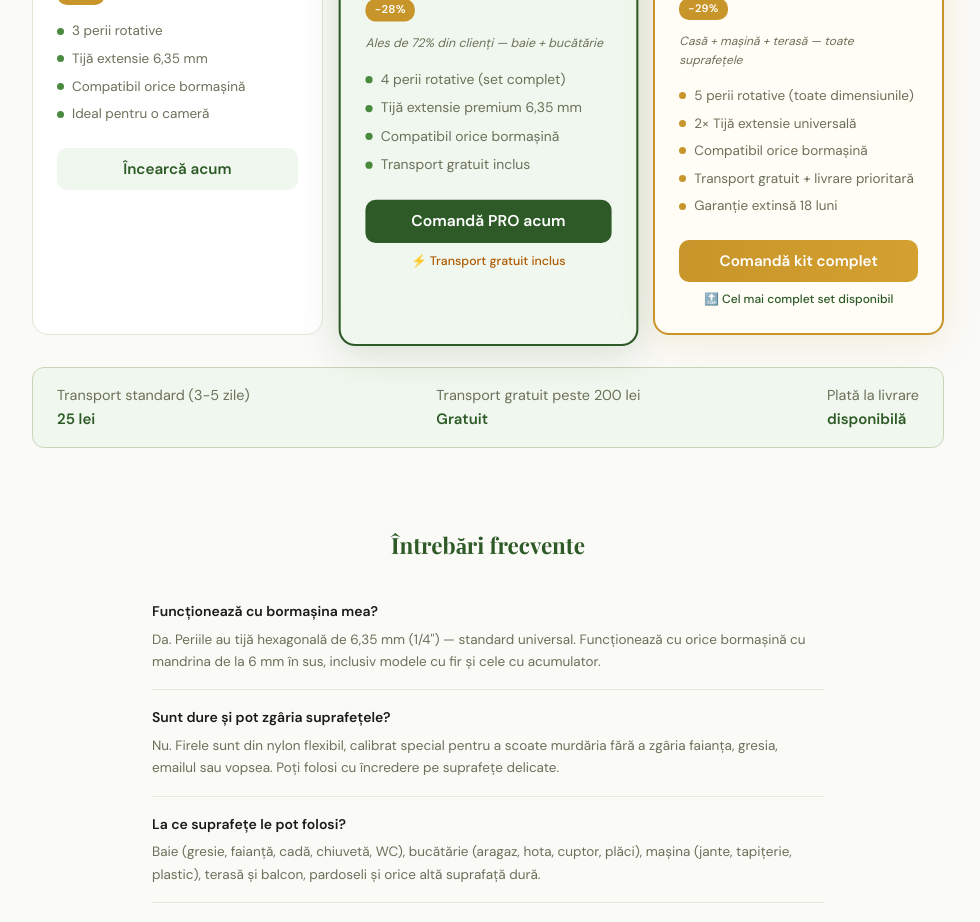
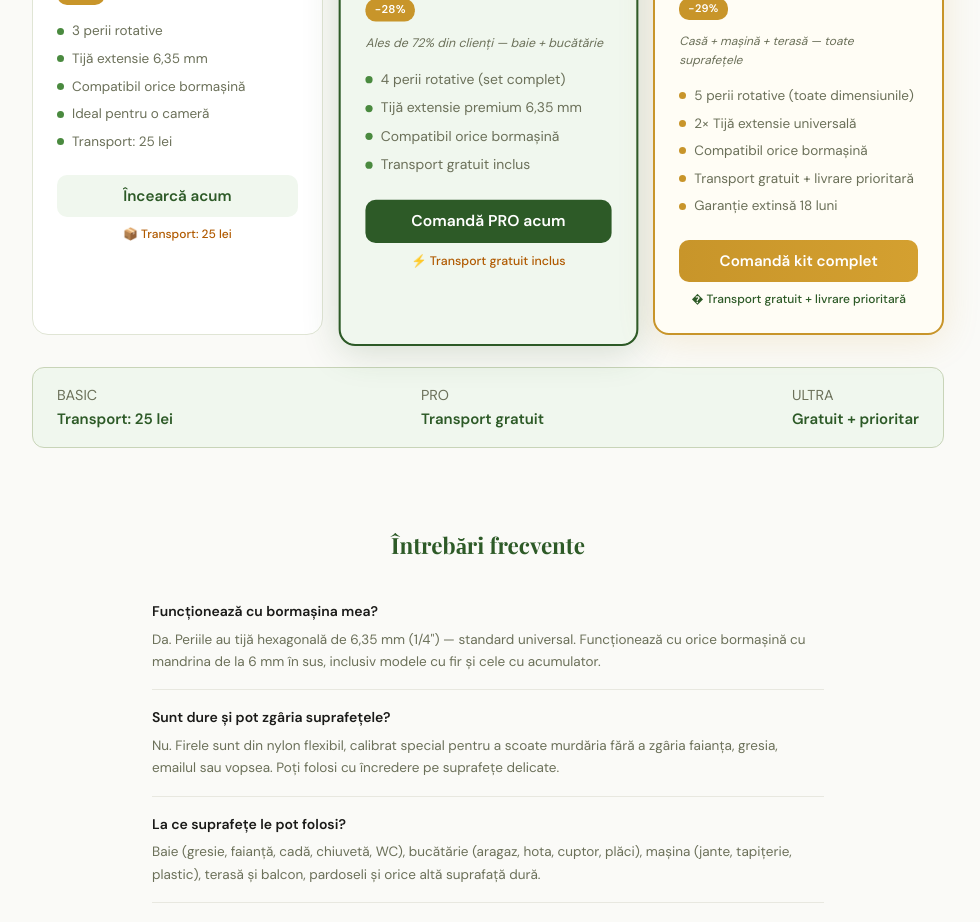
Before and after one commit to Iulian88/cleste-landing, a Next.js app: page /perii-bormasina in a window 1280 px wide. Shown: the part 5500-6422 px from the top of the page, without its empty margins (152-1132 px from the left). Built offline with nearby package versions, Linux system fonts and the light colour scheme.

Commit message:
fix(perii): transport logic per bundle — BASIC 25lei, PRO/ULTRA gratuit

```diff
--- a/app/perii-bormasina/page.tsx
+++ b/app/perii-bormasina/page.tsx
@@ -4,7 +4,7 @@ import { useState, useRef, useEffect } from "react";
 import { useRouter } from "next/navigation";
 
 const SHIPPING_COST = 25;
-const FREE_SHIPPING_THRESHOLD = 200;
+const FREE_SHIPPING_THRESHOLD = 129;
 
 // Image names for gallery
 const IMG = {
@@ -713,8 +713,10 @@ export default function PeriiBormasina() {
               <li>Tijă extensie 6,35 mm</li>
               <li>Compatibil orice bormașină</li>
               <li>Ideal pentru o cameră</li>
+              <li>Transport: 25 lei</li>
             </ul>
             <button type="button" className="add-btn secondary" onClick={() => addBundle(0)}>Încearcă acum</button>
+            <div className="urgency-text">📦 Transport: 25 lei</div>
           </div>
 
           {/* PRO — FEATURED */}
@@ -755,22 +757,22 @@ export default function PeriiBormasina() {
               <li>Garanție extinsă 18 luni</li>
             </ul>
             <button type="button" className="add-btn primary" onClick={() => addBundle(2)}>Comandă kit complet</button>
-            <div className="urgency-text" style={{ color: "var(--green)" }}>🔝 Cel mai complet set disponibil</div>
+            <div className="urgency-text" style={{ color: "var(--green)" }}>� Transport gratuit + livrare prioritară</div>
           </div>
         </div>
 
         <div className="transport-bar">
           <div>
-            <div className="t-label">Transport standard (3-5 zile)</div>
-            <div className="t-value">{SHIPPING_COST} lei</div>
+            <div className="t-label">BASIC</div>
+            <div className="t-value">Transport: 25 lei</div>
           </div>
           <div>
-            <div className="t-label">Transport gratuit peste {FREE_SHIPPING_THRESHOLD} lei</div>
-            <div className="t-value">Gratuit</div>
+            <div className="t-label">PRO</div>
+            <div className="t-value">Transport gratuit</div>
           </div>
           <div>
-            <div className="t-label">Plată la livrare</div>
-            <div className="t-value">disponibilă</div>
+            <div className="t-label">ULTRA</div>
+            <div className="t-value">Gratuit + prioritar</div>
           </div>
         </div>
       </div>
@@ -930,8 +932,8 @@ export default function PeriiBormasina() {
               <div className="cart-total-row"><span>Transport</span><span>{transport === 0 ? "Gratuit" : transport + " lei"}</span></div>
               {cart.length > 0 && (
                 subtotal >= FREE_SHIPPING_THRESHOLD
-                  ? <div className="shipping-nudge unlocked">Ai economisit {SHIPPING_COST} lei — transport gratuit</div>
-                  : <div className="shipping-nudge pending">Mai adaugă {FREE_SHIPPING_THRESHOLD - subtotal} lei pentru transport gratuit</div>
+                  ? <div className="shipping-nudge unlocked">✓ Transport gratuit aplicat</div>
+                  : <div className="shipping-nudge pending">Adaugă PRO sau ULTRA pentru transport gratuit</div>
               )}
               <div className="cart-total-row main"><span>Total</span><span>{total} lei</span></div>
               <button
```
